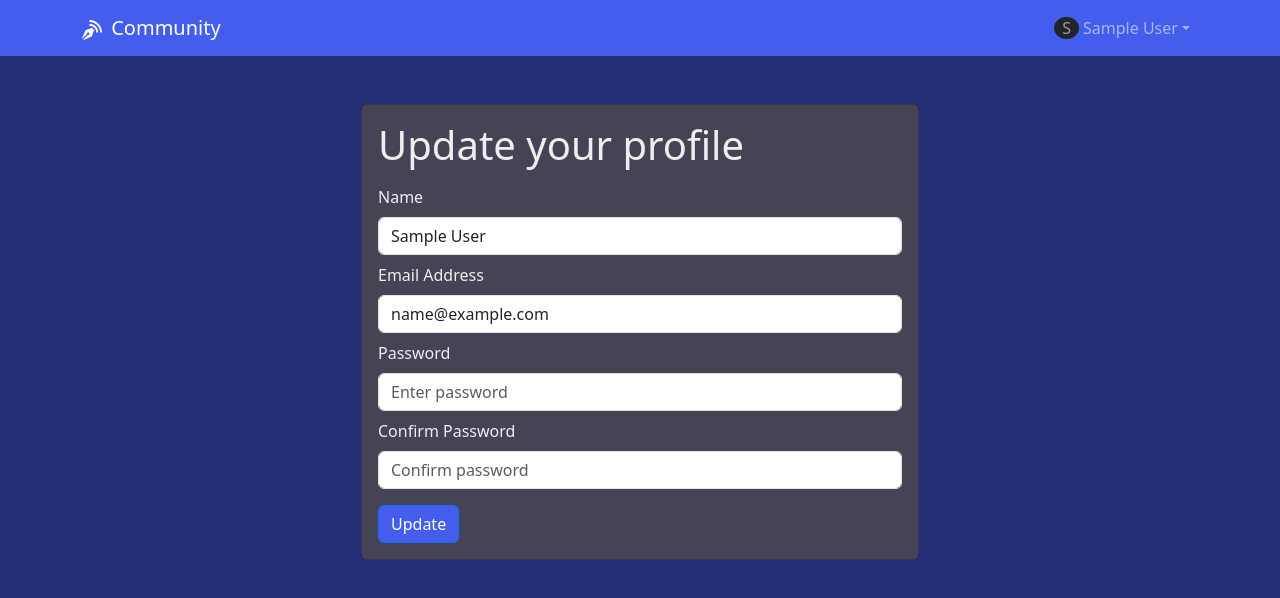
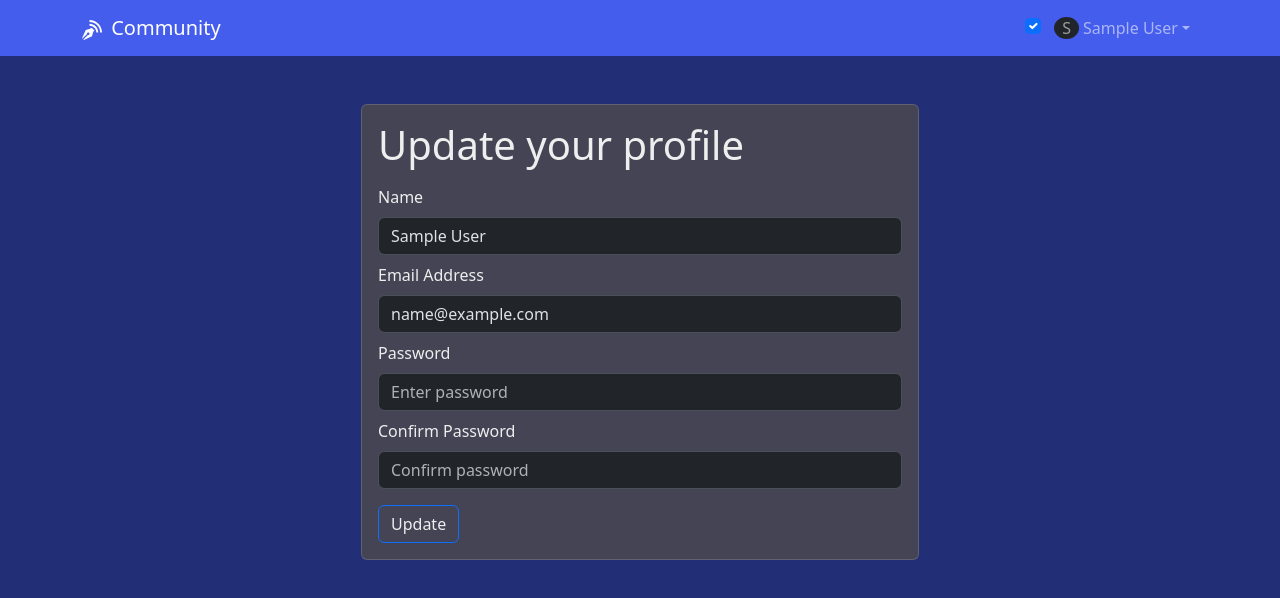
Before and after one commit to jacastanon01/mern-blog, a React (Vite) app in the folder frontend/: page /profile in a window 1280 px wide. Shown: the top 598 px of the page. Built offline with nearby package versions, Linux system fonts and the light colour scheme; sample sign-in values are in the browser's storage.

Commit message:
added theme context

```diff
--- a/frontend/src/components/header/HeaderNav.jsx
+++ b/frontend/src/components/header/HeaderNav.jsx
@@ -1,4 +1,4 @@
-import { NavDropdown, Nav } from "react-bootstrap";
+import { NavDropdown, Nav, InputGroup } from "react-bootstrap";
 import { useSelector, useDispatch } from "react-redux";
 import { FaSignInAlt, FaSignOutAlt } from "react-icons/fa";
 // import { CgAdd } from "react-icons/cg";
@@ -6,9 +6,12 @@ import { clearCredentials } from "../../redux/slices/authSlice";
 import { useNavigate } from "react-router-dom";
 import { useLogoutMutation } from "../../redux/slices/usersApiSlice";
 import { LinkContainer } from "react-router-bootstrap";
+import { toggleTheme } from "../../utils/ThemeContext";
+import { setTheme } from "../../redux/slices/themeSlice";
 
 function HeaderNav() {
   const { userInfo } = useSelector((state) => state.auth);
+  const { isDark } = useSelector((state) => state.theme);
   const navigate = useNavigate();
   const dispatch = useDispatch();
   const [logout] = useLogoutMutation();
@@ -39,6 +42,17 @@ function HeaderNav() {
     <Nav className="ms-auto">
       {userInfo ? (
         <>
+          <Nav.Item>
+            <InputGroup>
+              <InputGroup.Checkbox
+                onChange={(e) => {
+                  // toggleTheme(e);
+                  dispatch(setTheme(e));
+                }}
+                checked={isDark}
+              />
+            </InputGroup>
+          </Nav.Item>
           <NavDropdown
             title={avatar}
             id="username"
--- a/frontend/src/index.css
+++ b/frontend/src/index.css
@@ -2,20 +2,26 @@
   --primary: #445ded;
   --dark: #445;
   height: 100vh;
+  --data-bs-theme: "dark";
   /* --light: #ddd; */
 }
 body {
-  background: #222e76;
-  color: #eee;
 }
 
 header {
   background: var(--primary);
 }
 
-/* [data-bs-theme="dark"] {
+[data-bs-theme="dark"] {
+  background: #222e76;
+  color: #eee;
+  --dark: #445;
   --bs-emphasis-color-rgb: 0;
-} */
+}
+
+[data-bs-theme="light"] {
+  --dark: #eee;
+}
 .btn:hover {
   transform: scale(1.1);
   /* background: var(--dark); */
@@ -31,7 +37,8 @@ header {
 }
 
 .btn-primary {
-  background: var(--primary);
+  background: var(--data-bs-theme);
+  color: (var(--data-bs-theme));
 }
 
 .btn-secondary {
@@ -45,7 +52,7 @@ header {
 }
 
 .card {
-  color: #eee;
+  color: var(--data-bs-theme);
   background: var(--dark);
 }
 
@@ -66,3 +73,7 @@ header {
 .single-blog {
   width: 30em;
 }
+
+.input-group-text {
+  background: inherit;
+}
--- a/frontend/src/main.jsx
+++ b/frontend/src/main.jsx
@@ -43,6 +43,8 @@ const router = createBrowserRouter(
   )
 );
 
+document.querySelector("body").setAttribute("data-bs-theme", "dark");
+
 ReactDOM.createRoot(document.getElementById("root")).render(
   <Provider store={store}>
     <React.StrictMode>
--- /dev/null
+++ b/frontend/src/redux/slices/themeSlice.js
@@ -0,0 +1,22 @@
+import { createSlice } from "@reduxjs/toolkit";
+import {
+  setDarkMode,
+  setLightMode,
+  toggleTheme,
+} from "../../utils/ThemeContext";
+
+const themeSlice = createSlice({
+  name: "theme",
+  initialState: {
+    isDark: true,
+  },
+  reducers: {
+    setTheme(state, action) {
+      state.isDark = !state.isDark;
+      toggleTheme(action.payload);
+    },
+  },
+});
+
+export const { setTheme } = themeSlice.actions;
+export default themeSlice.reducer;
--- a/frontend/src/redux/store.js
+++ b/frontend/src/redux/store.js
@@ -2,12 +2,14 @@ import { configureStore, createListenerMiddleware } from "@reduxjs/toolkit";
 import authReducer from "./slices/authSlice";
 import blogsReducer from "./slices/blogsSlice";
 import { apiSlice } from "./slices/apiSlice";
+import themeReducer from "./slices/themeSlice";
 
 const store = configureStore({
   reducer: {
     auth: authReducer,
     [apiSlice.reducerPath]: apiSlice.reducer,
     blogs: blogsReducer,
+    theme: themeReducer,
   },
   middleware: (getDefaultMiddleware) =>
     getDefaultMiddleware().concat(apiSlice.middleware),
--- a/frontend/src/utils/ThemeContext.js
+++ b/frontend/src/utils/ThemeContext.js
@@ -6,7 +6,7 @@
 
 export function setLightMode() {
   document.querySelector("body").setAttribute("data-bs-theme", "light");
-    document.querySelector(".card").setAttribute("color", "#fff")
+  // document.querySelector(".card").setAttribute("color", "#fff");
 }
 
 export function toggleTheme(e) {
```
Also changed, not shown: 1 other file (tests, documents, lock files or other folders). Lines whose indentation alone changed are shown as unchanged.
